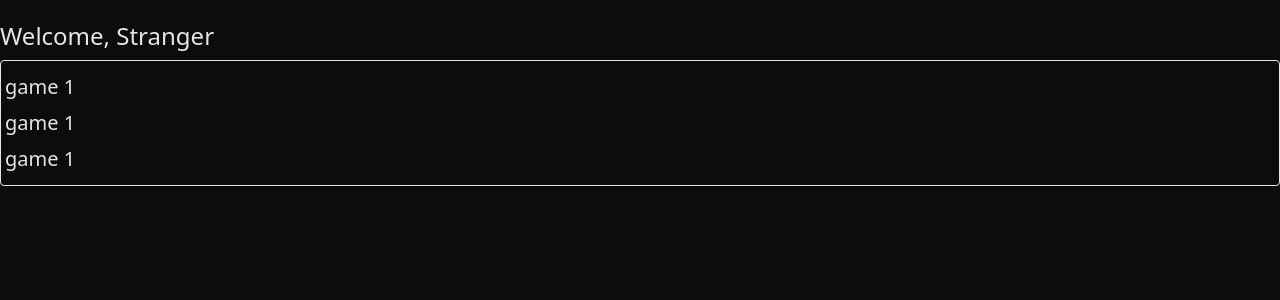
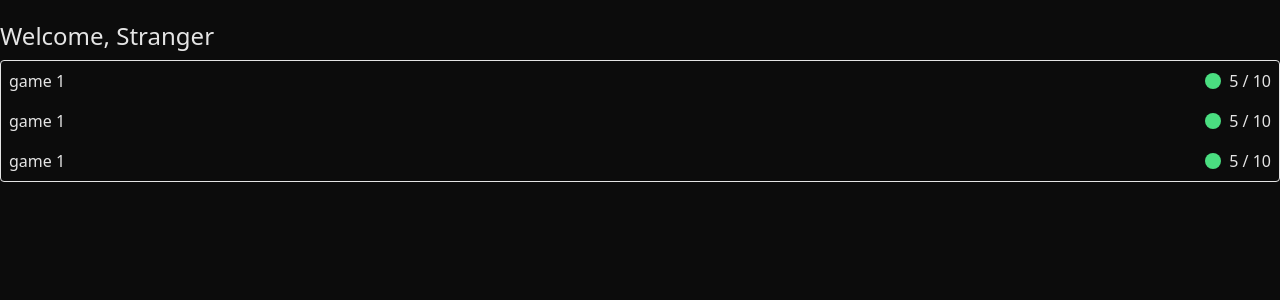
Before and after one commit to draw-battle/draw-front, a Next.js app: page / in a window 1280 px wide. Shown: the top 300 px of the page. Built offline with nearby package versions, Linux system fonts and the light colour scheme.

Commit message:
prototype design applied

```diff
--- a/package.json
+++ b/package.json
@@ -13,6 +13,7 @@
     "@types/node": "18.11.18",
     "@types/react": "18.0.27",
     "@types/react-dom": "18.0.10",
+    "classnames": "^2.3.2",
     "eslint": "8.33.0",
     "eslint-config-next": "13.1.6",
     "next": "13.1.6",
--- a/src/app/page.tsx
+++ b/src/app/page.tsx
@@ -1,18 +1,18 @@
 "use client";
 
-import { useLocalStorage } from "@/hooks/use-local-storage";
+import { useLocalStorage } from "@/shared/hooks/use-local-storage";
 import { Card } from "@/components/card";
 
 export default function Home() {
   const [username, setUsername] = useLocalStorage("username", "Stranger");
 
   return (
-    <main className="container mx-auto mt-5 flex flex-col gap-2">
+    <main className="container flex flex-col gap-2 mx-auto mt-5">
       <div>
         <h1 className="text-2xl">Welcome, {username}</h1>
       </div>
 
-      <div className="rounded border border-primary py-2">
+      <div className="overflow-hidden border rounded border-primary">
         <Card title="game 1" />
         <Card title="game 1" />
         <Card title="game 1" />
--- a/src/components/card.tsx
+++ b/src/components/card.tsx
@@ -1,12 +1,22 @@
+import { Link } from "@/shared/ui/link";
+import { Status } from "@/shared/ui/status";
+
 type CardProps = {
   title: string;
 };
 
 export function Card({ title }: CardProps) {
   return (
-    <div className="p-1">
-      <div>
-        <h1 className="text-xl">{title}</h1>
+    <div className="flex justify-between p-2 duration-100 cursor-pointer hover:bg-neutral-600">
+      {/* Game name */}
+      <div className="w-fit">
+        <Link href="https://youtube.com">{title}</Link>
+      </div>
+
+      {/* Meta Info */}
+      <div className="flex items-center gap-2">
+        <Status type="success" />
+        <span>5 / 10</span>
       </div>
     </div>
   );
--- /dev/null
+++ b/src/shared/ui/link.tsx
@@ -0,0 +1,14 @@
+import { default as NextLink, LinkProps as NextLinkProps } from "next/link";
+import { FC, ReactElement, ReactNode } from "react";
+
+type LinkProps = NextLinkProps & {
+  children: ReactNode;
+};
+
+export const Link: FC<LinkProps> = (props) => {
+  return (
+    <NextLink {...props}>
+      <p className="hover:underline">{props.children}</p>
+    </NextLink>
+  );
+};
--- /dev/null
+++ b/src/shared/ui/status.tsx
@@ -0,0 +1,17 @@
+import classnames from "classnames";
+
+type StatusProps = {
+  type: "success" | "warning" | "error";
+};
+
+export const Status = ({ type }: StatusProps) => {
+  return (
+    <div
+      className={classnames("w-4 h-4 rounded-full", {
+        "bg-green-400": type === "success",
+        "bg-orange-400": type === "warning",
+        "bg-red-400": type === "error",
+      })}
+    ></div>
+  );
+};
```
Also changed, not shown: src/shared/hooks/use-local-storage.ts (renamed from src/hooks/use-local-storage.ts), 1 other file (tests, documents, lock files or other folders).
